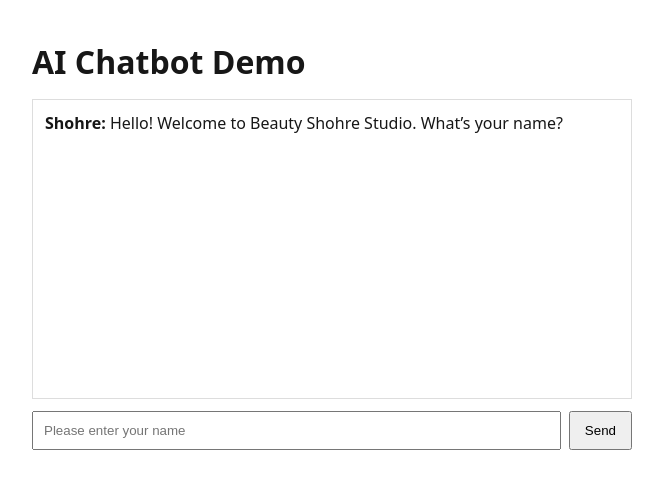
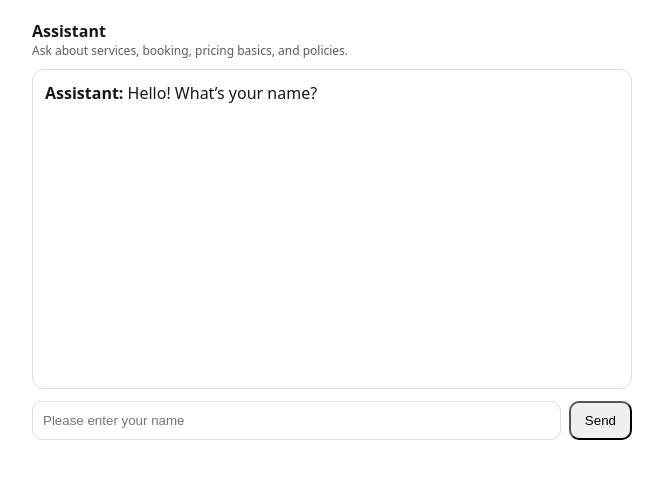
Before and after one commit to ai-chatbott/client, a Next.js app: page / in a window 1280 px wide. Shown: the top 488 px of the page, without its empty margins (308-971 px from the left). Built offline with nearby package versions, Linux system fonts and the light colour scheme; no server answers.

Commit message:
fixed demo

```diff
--- a/src/app/page.js
+++ b/src/app/page.js
@@ -2,60 +2,99 @@
 
 import { useEffect, useMemo, useState } from "react";
 
-const SESSION_KEY = "bss_session_id";
-const NAME_KEY = "bss_name";
-const BOT_NAME = "Shohre";
+function getBizId() {
+  if (typeof window === "undefined") return "default";
+  const p = new URLSearchParams(window.location.search);
+  return p.get("biz") || "default";
+}
 
-function getSessionId() {
+function getOrCreateId(storageKey) {
   if (typeof window === "undefined") return "server";
-  let id = localStorage.getItem(SESSION_KEY);
+  let id = localStorage.getItem(storageKey);
   if (!id) {
     id = crypto.randomUUID();
-    localStorage.setItem(SESSION_KEY, id);
+    localStorage.setItem(storageKey, id);
   }
   return id;
 }
 
 export default function Home() {
-  const sessionId = useMemo(() => getSessionId(), []);
+  const API_BASE = process.env.NEXT_PUBLIC_API_BASE || "https://server-vwfd.onrender.com";
+
+  const bizId = useMemo(() => getBizId(), []);
+
+  // ✅ per-biz storage keys so sessions don't mix between clients
+  const SESSION_KEY = useMemo(() => `bss_session_id_${bizId}`, [bizId]);
+  const NAME_KEY = useMemo(() => `bss_name_${bizId}`, [bizId]);
+
+  const sessionId = useMemo(() => getOrCreateId(SESSION_KEY), [SESSION_KEY]);
+
+  // ✅ you were calling setBiz without state; now it's real
+  const [biz, setBiz] = useState(null);
+
   const [input, setInput] = useState("");
   const [name, setName] = useState("");
   const [messages, setMessages] = useState([
-    { role: "bot", text: "Hello! Welcome to Beauty Shohre Studio. What’s your name?" },
+    { role: "assistant", text: "Hello! What’s your name?" },
   ]);
 
-  // Load saved name + chat history on refresh
+  // Load business config (name/assistant/links/phone)
+  useEffect(() => {
+    fetch(`${API_BASE}/business/${bizId}`)
+      .then((r) => (r.ok ? r.json() : null))
+      .then((data) => setBiz(data))
+      .catch(() => setBiz(null));
+  }, [API_BASE, bizId]);
+
+  const BOT_NAME = biz?.assistantName || "Assistant";
+
+  // Load saved name + chat history
   useEffect(() => {
     if (typeof window === "undefined") return;
 
     const savedName = localStorage.getItem(NAME_KEY);
     if (savedName) setName(savedName);
 
-    fetch(`http://localhost:8000/history?session_id=${sessionId}`)
+    // ✅ history now includes biz_id (so backend can separate)
+    fetch(`${API_BASE}/history?session_id=${encodeURIComponent(sessionId)}&biz_id=${encodeURIComponent(bizId)}`)
       .then((r) => r.json())
       .then((data) => {
         if (data?.messages?.length) setMessages(data.messages);
       })
       .catch(() => {});
-  }, [sessionId]);
+  }, [API_BASE, sessionId, bizId, NAME_KEY]);
 
   function renderText(text) {
+    // ✅ keep your "keyword link" logic, but make URLs dynamic from biz config
+    const bookingUrl = biz?.links?.booking || "#";
+    const galleryUrl = biz?.links?.gallery || "#";
+    const instagramUrl = biz?.links?.instagram || "#";
+    const phone = biz?.phone || "";
+
     return text
       .replace(
         /book online/gi,
-        `<a href="https://beautyshohrestudio.ca/booking" target="_blank" style="color:#4da3ff;text-decoration:underline;">book online</a>`
+        bookingUrl === "#"
+          ? "book online"
+          : `<a href="${bookingUrl}" target="_blank" rel="noreferrer" style="color:#4da3ff;text-decoration:underline;">book online</a>`
       )
       .replace(
         /call or text Shohre at (\d{3}[- ]?\d{3}[- ]?\d{4})/gi,
-        `<a href="tel:$1" style="color:#4da3ff;text-decoration:underline;">call or text Shohre at $1</a>`
+        phone
+          ? `<a href="tel:${phone}" style="color:#4da3ff;text-decoration:underline;">call or text us at ${phone}</a>`
+          : `call or text us`
       )
       .replace(
         /website gallery/gi,
-        `<a href="https://beautyshohrestudio.ca/#gallery" target="_blank" style="color:#4da3ff;text-decoration:underline;">website gallery</a>`
+        galleryUrl === "#"
+          ? "website gallery"
+          : `<a href="${galleryUrl}" target="_blank" rel="noreferrer" style="color:#4da3ff;text-decoration:underline;">website gallery</a>`
       )
       .replace(
         /Instagram/gi,
-        `<a href="https://www.instagram.com/beautyshohre_studio" target="_blank" style="color:#4da3ff;text-decoration:underline;">Instagram</a>`
+        instagramUrl === "#"
+          ? "Instagram"
+          : `<a href="${instagramUrl}" target="_blank" rel="noreferrer" style="color:#4da3ff;text-decoration:underline;">Instagram</a>`
       );
   }
 
@@ -63,7 +102,7 @@ export default function Home() {
     const text = input.trim();
     if (!text) return;
 
-    // Step 1: capture name once
+    // Step 1: capture name once (keep your logic)
     if (!name) {
       setName(text);
       localStorage.setItem(NAME_KEY, text);
@@ -71,7 +110,7 @@ export default function Home() {
       setMessages((prev) => [
         ...prev,
         { role: "user", text },
-        { role: "bot", text: `I'm Beauty Shohre Assistant. How can I help you today, ${text}?` },
+        { role: "assistant", text: `I'm ${BOT_NAME}. How can I help you today, ${text}?` },
       ]);
       setInput("");
       return;
@@ -82,37 +121,47 @@ export default function Home() {
     setInput("");
 
     try {
-      const res = await fetch("http://localhost:8000/chat", {
+      const res = await fetch(`${API_BASE}/chat`, {
         method: "POST",
         headers: { "Content-Type": "application/json" },
-        body: JSON.stringify({ session_id: sessionId, text, name }),
+
+        // ✅ you MUST send biz_id because backend expects it
+        body: JSON.stringify({ session_id: sessionId, biz_id: bizId, text, name }),
       });
 
       if (!res.ok) {
         const errText = await res.text();
         setMessages((prev) => [
           ...prev,
-          { role: "bot", text: `Server error (${res.status}): ${errText}` },
+          { role: "assistant", text: `Server error (${res.status}): ${errText}` },
         ]);
         return;
       }
 
       const data = await res.json();
-      setMessages((prev) => [...prev, { role: "bot", text: data.reply }]);
+      setMessages((prev) => [...prev, { role: "assistant", text: data.reply }]);
     } catch {
       setMessages((prev) => [
         ...prev,
-        { role: "bot", text: "Network error. Is the backend running?" },
+        { role: "assistant", text: "Network error. Please try again." },
       ]);
     }
   }
 
   return (
     <div id="ai-chat-widget">
-      <main style={{ maxWidth: 600, margin: "40px auto", fontFamily: "system-ui" }}>
-        <h1>AI Chatbot Demo</h1>
+      <main style={{ maxWidth: 600, margin: "20px auto", fontFamily: "system-ui" }}>
+        {/* ✅ remove “Demo” */}
+        <div style={{ marginBottom: 10 }}>
+          <div style={{ fontWeight: 700 }}>
+            {biz?.businessName ? `${biz.businessName} Assistant` : "Assistant"}
+          </div>
+          <div style={{ fontSize: 12, opacity: 0.7 }}>
+            Ask about services, booking, pricing basics, and policies.
+          </div>
+        </div>
 
-        <div style={{ border: "1px solid #ddd", padding: 12, minHeight: 300, marginTop: 16 }}>
+        <div style={{ border: "1px solid #ddd", padding: 12, minHeight: 320, borderRadius: 12 }}>
           {messages.map((m, i) => (
             <div key={i} style={{ marginBottom: 12 }}>
               <b>{m.role === "user" ? "You" : BOT_NAME}:</b>{" "}
@@ -126,10 +175,10 @@ export default function Home() {
             value={input}
             onChange={(e) => setInput(e.target.value)}
             placeholder={name ? "Type your question…" : "Please enter your name"}
-            style={{ flex: 1, padding: 10 }}
+            style={{ flex: 1, padding: 10, borderRadius: 10, border: "1px solid #ddd" }}
             onKeyDown={(e) => e.key === "Enter" && send()}
           />
-          <button onClick={send} style={{ padding: "10px 14px" }}>
+          <button onClick={send} style={{ padding: "10px 14px", borderRadius: 10 }}>
             Send
           </button>
         </div>
```
